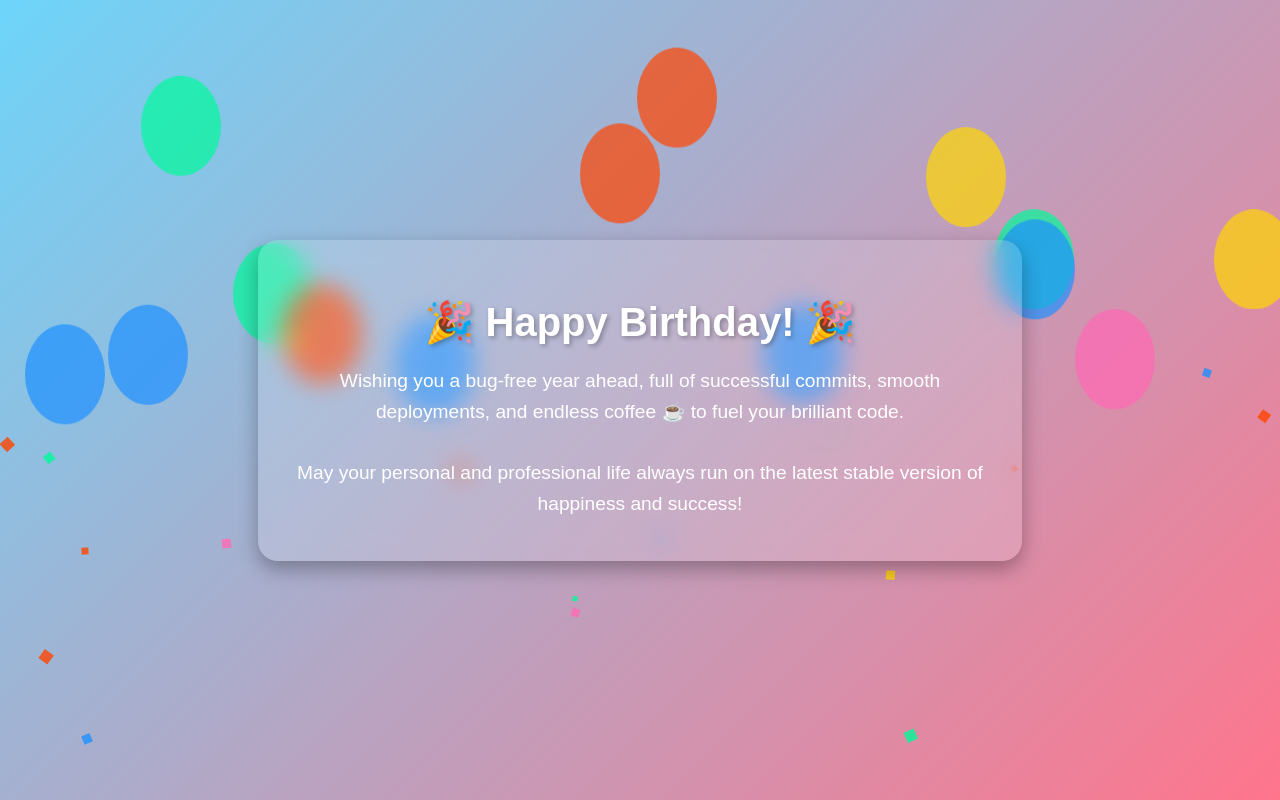
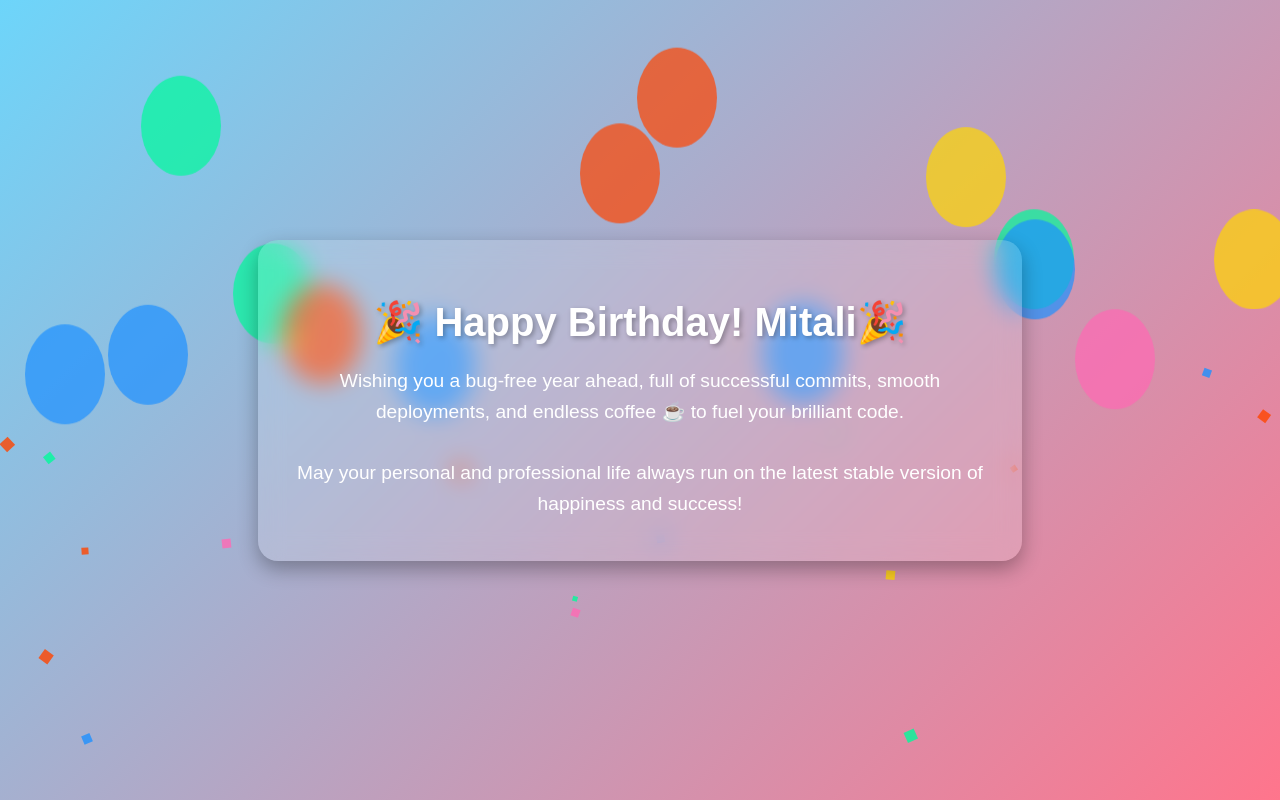
Before and after one commit to krissh6563-droid/krissh6563-droid.github.io, a plain HTML site: page index.html in a window 1280 px wide. Shown: the top 800 px of the page. Drawn offline with Linux system fonts and the light colour scheme.

Commit message:
Update index.html

```diff
--- a/index.html
+++ b/index.html
@@ -91,7 +91,7 @@
 </head>
 <body>
   <div class="card">
-    <h1>🎉 Happy Birthday! 🎉</h1>
+    <h1>🎉 Happy Birthday! Mitali🎉</h1>
     <p>
       Wishing you a bug-free year ahead, full of successful commits, smooth deployments,
       and endless coffee ☕ to fuel your brilliant code.<br><br>
```
